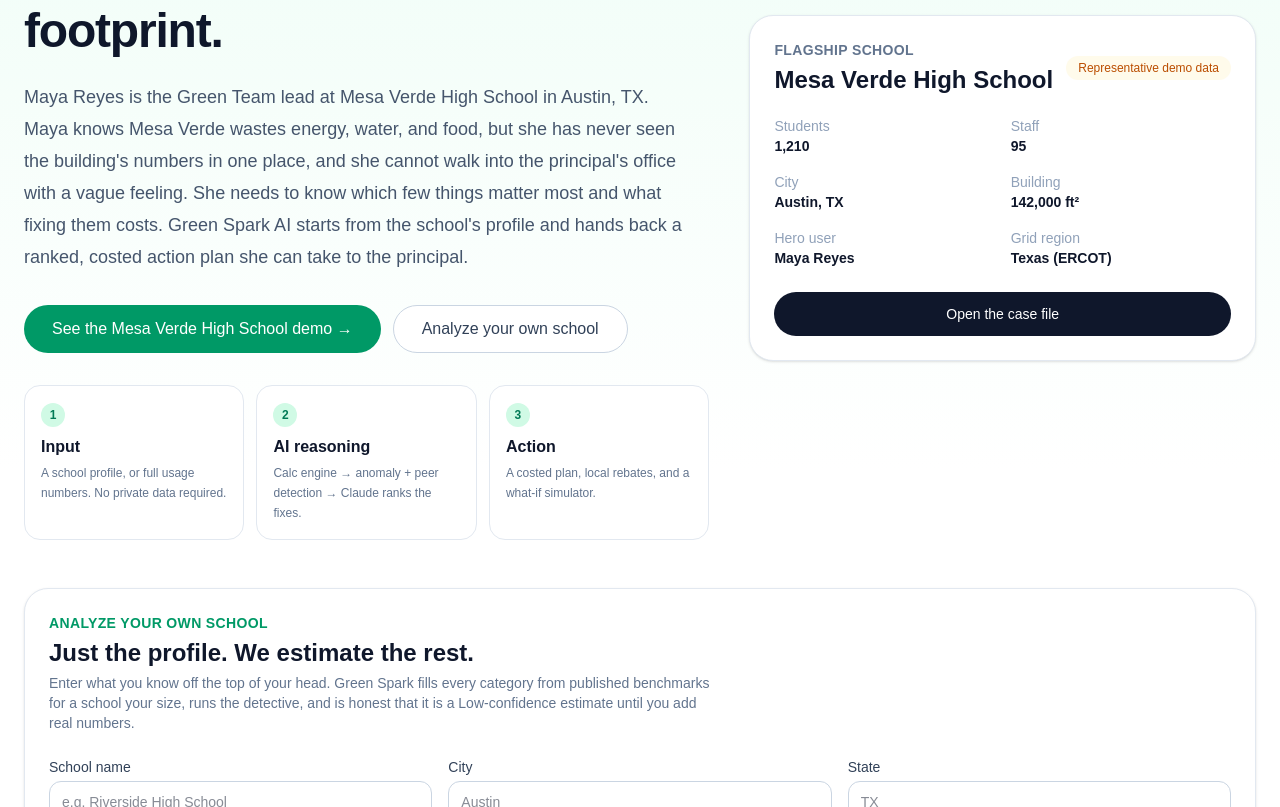
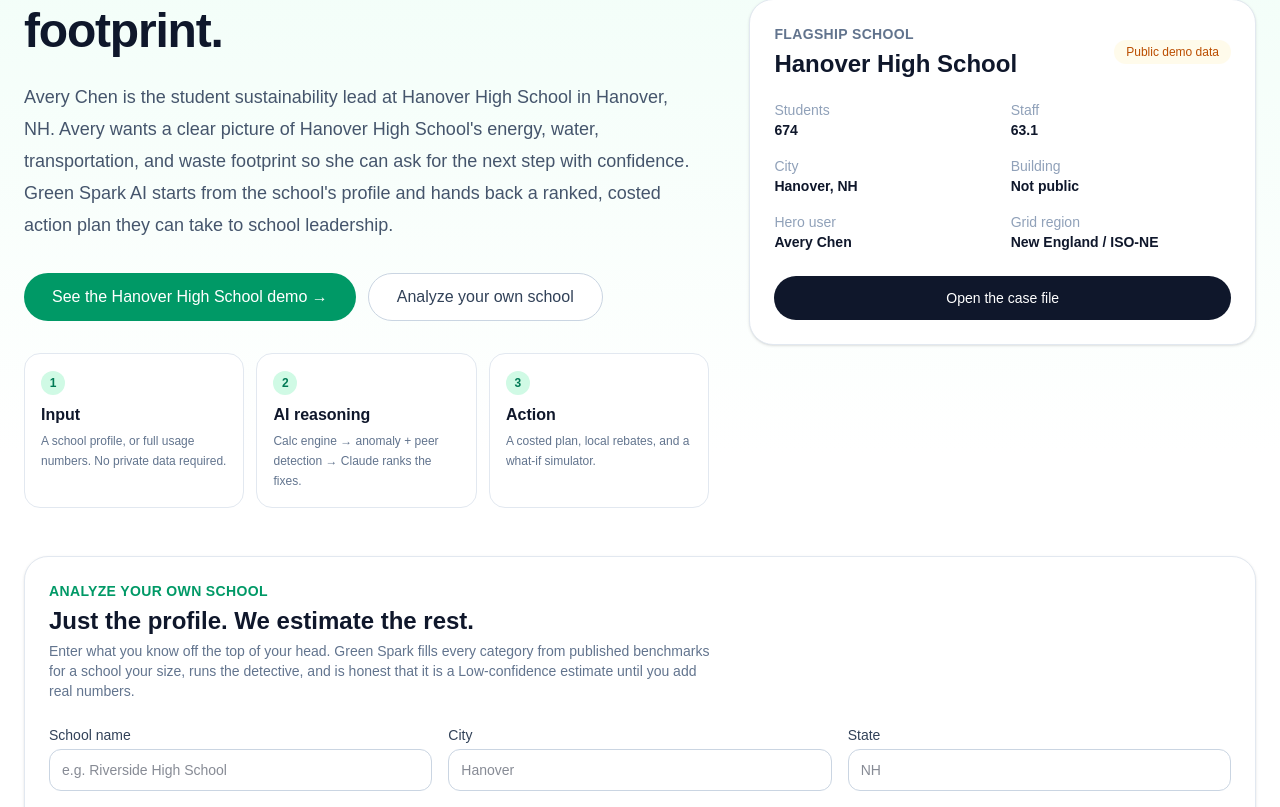
Before and after one commit to ximena-pg-projects/green-spark-ai, a Next.js app: page / in a window 1280 px wide. Shown: the part 293-1100 px from the top of the page. Built offline with nearby package versions, Linux system fonts and the light colour scheme.

Commit message:
Update frontend for local school

```diff
--- a/app/page.tsx
+++ b/app/page.tsx
@@ -18,7 +18,7 @@
 
 const GRID_REGIONS: { code: string; label: string }[] = [
   { code: "", label: "US average" },
-  { code: "ERCT", label: "Texas (ERCOT)" },
+  { code: "ISNE", label: "New England / ISO-NE" },
   { code: "CAMX", label: "California" },
   { code: "NYCW", label: "New York City" },
   { code: "RFCE", label: "Mid-Atlantic" },
@@ -34,7 +34,7 @@
     state: "",
     country: "USA",
     schoolType: "Secondary",
-    squareFootage: 100000,
+    squareFootage: null,
     students: 800,
     staff: 60,
     gridRegion: "",
@@ -43,10 +43,7 @@
   const set = <K extends keyof SchoolProfile>(key: K, value: SchoolProfile[K]) =>
     setProfile((p) => ({ ...p, [key]: value }));
 
-  const canSubmit =
-    profile.name.trim().length > 0 &&
-    profile.students > 0 &&
-    profile.squareFootage > 0;
+  const canSubmit = profile.name.trim().length > 0 && profile.students > 0;
 
   function runDemo() {
     sessionStorage.removeItem("greenspark.school");
@@ -56,12 +53,21 @@
   function autofillAndAnalyze() {
     const cleaned: SchoolProfile = {
       ...profile,
+      squareFootage: profile.squareFootage ?? null,
       gridRegion: profile.gridRegion || undefined,
     };
     const estimated = estimateFromProfile(cleaned);
     sessionStorage.setItem("greenspark.school", JSON.stringify(estimated));
     router.push("/analyze");
   }
+
+  const buildingSizeLabel =
+    school.profile.squareFootage != null && school.profile.squareFootage > 0
+      ? `${school.profile.squareFootage.toLocaleString()} ft²`
+      : "Not public";
+  const gridRegionLabel = school.profile.gridRegion === "ISNE"
+    ? "New England / ISO-NE"
+    : school.profile.gridRegion || "Not public";
 
   return (
     <div className="min-h-screen bg-gradient-to-b from-emerald-50 via-white to-white text-slate-900">
@@ -90,7 +96,7 @@
               {school.profile.name} in {school.profile.city},{" "}
               {school.profile.state}. {FLAGSHIP.problem} Green Spark AI starts
               from the school&apos;s profile and hands back a ranked, costed
-              action plan she can take to the principal.
+              action plan they can take to school leadership.
             </p>
             <div className="mt-8 flex flex-wrap gap-3">
               <button
@@ -129,9 +135,9 @@
               <Field label="Students" value={school.profile.students.toLocaleString()} />
               <Field label="Staff" value={school.profile.staff.toLocaleString()} />
               <Field label="City" value={`${school.profile.city}, ${school.profile.state}`} />
-              <Field label="Building" value={`${school.profile.squareFootage.toLocaleString()} ft²`} />
-              <Field label="Hero user" value={`${FLAGSHIP.hero.name}`} />
-              <Field label="Grid region" value="Texas (ERCOT)" />
+              <Field label="Building" value={buildingSizeLabel} />
+              <Field label="Hero user" value={FLAGSHIP.hero.name} />
+              <Field label="Grid region" value={gridRegionLabel} />
             </div>
             <button
               onClick={runDemo}
@@ -164,8 +170,8 @@
 
           <div className="mt-6 grid gap-4 md:grid-cols-2 xl:grid-cols-3">
             <Input label="School name" value={profile.name} onChange={(v) => set("name", v)} placeholder="e.g. Riverside High School" />
-            <Input label="City" value={profile.city} onChange={(v) => set("city", v)} placeholder="Austin" />
-            <Input label="State" value={profile.state} onChange={(v) => set("state", v)} placeholder="TX" />
+            <Input label="City" value={profile.city} onChange={(v) => set("city", v)} placeholder="Hanover" />
+            <Input label="State" value={profile.state} onChange={(v) => set("state", v)} placeholder="NH" />
             <Select
               label="School type"
               value={profile.schoolType}
@@ -174,7 +180,11 @@
             />
             <NumberInput label="Students" value={profile.students} onChange={(v) => set("students", v)} />
             <NumberInput label="Staff" value={profile.staff} onChange={(v) => set("staff", v)} />
-            <NumberInput label="Building size (ft²)" value={profile.squareFootage} onChange={(v) => set("squareFootage", v)} />
+            <NumberInput
+              label="Building size (ft²)"
+              value={profile.squareFootage ?? 0}
+              onChange={(v) => set("squareFootage", v > 0 ? v : null)}
+            />
             <Select
               label="Electric grid region"
               value={profile.gridRegion ?? ""}
@@ -194,7 +204,7 @@
             <span className="text-xs text-slate-400">
               {canSubmit
                 ? "Lands at Low confidence by design — add real numbers on the dashboard to sharpen it."
-                : "Enter at least a school name, student count, and building size."}
+                : "Enter at least a school name and student count."}
             </span>
           </div>
         </section>
--- a/data/rebates.json
+++ b/data/rebates.json
@@ -1,62 +1,42 @@
 [
   {
-    "id": "ae-led",
-    "program": "Austin Energy Commercial Lighting Rebate",
-    "region": "Austin, TX",
+    "id": "nh-saves",
+    "program": "NHSaves energy-efficiency incentives",
+    "region": "New Hampshire",
     "kind": "rebate",
-    "appliesToInterventions": ["led", "monitors-off"],
-    "summary": "Rebates toward LED retrofit and efficient lighting/plug-load upgrades for commercial customers, lowering the upfront cost.",
-    "eligibility": "Austin Energy commercial account; pre-approval before installation.",
-    "source": "Austin Energy — Commercial Energy Efficiency Rebates"
+    "appliesToInterventions": ["led", "monitors-off", "lowflow", "irrigation"],
+    "summary": "Utility and state-backed incentives that can reduce the upfront cost of lighting, controls, and water-saving upgrades.",
+    "eligibility": "New Hampshire schools and commercial accounts; verify current program rules before purchasing.",
+    "source": "NHSaves — energy-efficiency incentives"
   },
   {
-    "id": "fed-itc-solar",
-    "program": "Federal Solar Investment Tax Credit (ITC)",
+    "id": "doe-renew-schools",
+    "program": "DOE Renew America's Schools",
     "region": "Federal",
-    "kind": "tax credit",
-    "appliesToInterventions": ["solar"],
-    "summary": "Covers about 30% of a solar installation's cost as a tax credit (or direct pay for tax-exempt entities under the Inflation Reduction Act), meaningfully shortening payback.",
-    "eligibility": "Schools can use elective/direct pay since they are tax-exempt.",
-    "source": "IRS — Inflation Reduction Act §48 / §6417 elective pay"
+    "kind": "grant",
+    "appliesToInterventions": ["solar", "hvac", "efficiency"],
+    "summary": "Federal support for school energy upgrades that improve efficiency, resilience, and long-term operating costs.",
+    "eligibility": "Public schools and districts participating in eligible federal programs.",
+    "source": "U.S. Department of Energy — Renew America's Schools"
   },
   {
-    "id": "aw-water",
-    "program": "Austin Water Commercial Rebate + EPA WaterSense",
-    "region": "Austin, TX",
-    "kind": "rebate",
-    "appliesToInterventions": ["lowflow", "irrigation"],
-    "summary": "Rebates for low-flow fixtures and smart irrigation controllers; WaterSense-labeled equipment qualifies.",
-    "eligibility": "Austin Water commercial customer; site survey may be required.",
-    "source": "Austin Water — Commercial rebates; EPA WaterSense"
+    "id": "epa-csb",
+    "program": "EPA Clean School Bus Program",
+    "region": "Federal",
+    "kind": "grant",
+    "appliesToInterventions": ["no-idle", "routes"],
+    "summary": "Federal support for cleaner school transportation and idle-reduction practices that cut fuel use and emissions.",
+    "eligibility": "Eligible school districts and transportation fleets.",
+    "source": "EPA Clean School Bus Program"
   },
   {
-    "id": "arr-divert",
-    "program": "Austin Resource Recovery — Zero Waste support",
-    "region": "Austin, TX",
-    "kind": "program",
-    "appliesToInterventions": ["recycle", "compost"],
-    "summary": "Free Zero Waste consultations, signage, and organics-diversion support that lower the cost of starting recycling and composting.",
-    "eligibility": "Businesses and institutions in Austin; some grants competitive.",
-    "source": "Austin Resource Recovery — Business & institution programs"
-  },
-  {
-    "id": "epa-csb-idle",
-    "program": "EPA Clean School Bus + Texas idle-reduction funds",
-    "region": "Federal / Texas",
-    "kind": "grant",
-    "appliesToInterventions": ["no-idle", "routes"],
-    "summary": "Grants and rebates for cleaner buses and idle-reduction practices; pairs with no-cost anti-idling policy for immediate savings.",
-    "eligibility": "Public school districts; competitive program windows.",
-    "source": "EPA Clean School Bus Program; TCEQ Texas VW Environmental Mitigation"
-  },
-  {
-    "id": "food-rescue",
-    "program": "USDA food-waste support + Central Texas food rescue",
-    "region": "Central TX",
+    "id": "food-audit",
+    "program": "EPA food-waste reduction resources",
+    "region": "National",
     "kind": "program",
     "appliesToInterventions": ["waste-tracking"],
-    "summary": "Tools and local partners for measuring plate waste and donating safe surplus, reducing both disposal cost and hunger.",
-    "eligibility": "K-12 schools; Good Samaritan Act protects food donors.",
-    "source": "USDA / EPA food-waste reduction; local food-rescue nonprofits"
+    "summary": "National guidance and tools for measuring plate waste, improving cafeteria operations, and reducing disposal costs.",
+    "eligibility": "Schools and districts seeking to improve food-waste tracking.",
+    "source": "EPA food-waste reduction resources"
   }
 ]
--- a/data/school.json
+++ b/data/school.json
@@ -1,42 +1,37 @@
 {
   "profile": {
-    "name": "Mesa Verde High School",
-    "city": "Austin",
-    "state": "TX",
+    "name": "Hanover High School",
+    "city": "Hanover",
+    "state": "NH",
     "country": "USA",
     "schoolType": "Secondary",
-    "squareFootage": 142000,
-    "students": 1210,
-    "staff": 95,
-    "gridRegion": "ERCT"
+    "squareFootage": null,
+    "students": 674,
+    "staff": 63.1,
+    "gridRegion": "ISNE"
   },
   "energy": {
-    "monthlyElectricBill": 13100,
+    "annualElectricityKwh": 830397,
     "primaryHeatingSource": "natural_gas",
-    "annualElectricityKwh": 1750000,
-    "annualHeatingFuel": 38000,
+    "annualHeatingFuel": 0,
     "heatingFuelUnit": "therms",
     "hasSolar": false,
     "ledPercent": 45
   },
   "water": {
-    "monthlyWaterBill": 2800,
-    "hasIrrigatedField": true,
-    "annualGallons": 4200000,
+    "annualGallons": 104000,
+    "hasIrrigatedField": false,
     "lowFlowPercent": 30,
     "rainwaterHarvesting": false
   },
   "waste": {
-    "collectionsPerWeek": 5,
-    "dumpsterSizeYards": 8,
-    "recycling": "partial",
-    "annualLandfillTons": 95,
+    "annualLandfillTons": 31,
     "annualRecycledTons": 18,
     "annualCompostTons": 0,
-    "reamsPaperPerYear": 4000
+    "recycling": "partial"
   },
   "transportation": {
-    "busCount": 14,
+    "annualDieselGallons": 3151,
     "busFuelType": "diesel",
     "pctWalkBike": 8,
     "pctBus": 55,
@@ -47,7 +42,6 @@
   "food": {
     "providesLunch": true,
     "hasMeatFreeOptions": false,
-    "plateWasteLbsPerDay": 210,
     "pctLocalSourcing": 12,
     "singleUsePlastics": "high"
   }
--- a/lib/calc.ts
+++ b/lib/calc.ts
@@ -94,11 +94,14 @@
     ),
     annualCo2eKg: round(co2e),
     annualCostUsd: round(cost),
-    intensityMetric: {
-      label: "Energy intensity",
-      value: round1(kwh / profile.squareFootage),
-      unit: "kWh/ft²·yr",
-    },
+    intensityMetric:
+      profile.squareFootage != null && profile.squareFootage > 0
+        ? {
+            label: "Energy intensity",
+            value: round1(kwh / profile.squareFootage),
+            unit: "kWh/ft²·yr",
+          }
+        : undefined,
     sources: dedupe(sources),
   };
 }
@@ -182,7 +185,12 @@
   let cost = 0; // school operating cost = bus fuel only (commute isn't a school cost)
   const sources: string[] = [];
 
-  if (t.busCount != null && t.busCount > 0) {
+  if (t.annualDieselGallons != null && t.annualDieselGallons > 0) {
+    const gal = t.annualDieselGallons;
+    co2e += gal * F.DIESEL_CO2E_KG_PER_GAL;
+    cost += gal * F.DIESEL_USD_PER_GAL;
+    sources.push(F.SOURCES.bus, F.SOURCES.diesel);
+  } else if (t.busCount != null && t.busCount > 0) {
     const miles = t.busCount * F.BUS_ANNUAL_MILES;
     const idle = t.busesIdle ? 1 + F.BUS_IDLE_PENALTY : 1;
     const fuel = t.busFuelType ?? "diesel";
--- a/lib/detectivePrompt.ts
+++ b/lib/detectivePrompt.ts
@@ -21,7 +21,7 @@
   - \`impact_reduction\`: use the intervention's \`co2Note\`, tying in the category's CO2 figure where it helps.
 - Rank the **top 3** impact categories. Prioritize the ones with the largest CO2 and cost AND the largest positive deviation above the peer benchmark (the anomalies). \`impact_score\` is 0–100.
 - \`quick_win\` for each impact: prefer an intervention flagged \`quickWin\` for that category — a zero-budget action they can do this week.
-- You are also given \`local_rebates\`: real local/federal incentive programs keyed to intervention ids. When a fix you recommend has a matching rebate, mention the program by name in that recommendation's \`impact_reduction\` (e.g. "Austin Energy rebates part of the LED cost, shortening payback"). Do not invent rebate dollar amounts; reference the program qualitatively.
+- You are also given \`local_rebates\`: real local/federal incentive programs keyed to intervention ids. When a fix you recommend has a matching rebate, mention the program by name in that recommendation's \`impact_reduction\` (e.g. "NHSaves or DOE Renew America's Schools incentives can shorten payback"). Do not invent rebate dollar amounts; reference the program qualitatively.
 
 ## Confidence gate (responsible AI)
 - Set \`confidence_level\` to the packet's \`confidence_level\` value exactly.
--- a/lib/estimate.ts
+++ b/lib/estimate.ts
@@ -23,7 +23,8 @@
 
 /** Profile in, fully-estimated SchoolData out. All categories flagged estimated. */
 export function estimateFromProfile(profile: SchoolProfile): SchoolData {
-  const { squareFootage: sqft, students } = profile;
+  const { students } = profile;
+  const sqft = profile.squareFootage ?? Math.max(75_000, students * 120);
 
   // Energy: electricity from CBECS-style kWh/ft²; heating from a typical
   // per-ft² gas burn for a school in a mixed climate.
--- a/lib/factors.ts
+++ b/lib/factors.ts
@@ -11,7 +11,7 @@
 /** Grid CO2e intensity (kg CO2e per kWh) by EPA eGRID2022 subregion. */
 export const GRID_CO2E_KG_PER_KWH: Record<string, number> = {
   US_AVG: 0.4,
-  ERCT: 0.41, // ERCOT / Texas
+  ERCT: 0.41, // ERCOT / South-central grid
   NYUP: 0.13, // Upstate NY
   NYCW: 0.29, // NYC + Westchester
   RFCE: 0.3, // Mid-Atlantic (PJM East)
--- a/lib/flagship.ts
+++ b/lib/flagship.ts
@@ -13,24 +13,23 @@
 export const FLAGSHIP = {
   /** The hero user: who is actually sitting in front of this tool. */
   hero: {
-    name: "Maya Reyes",
-    role: "Green Team lead",
+    name: "Avery Chen",
+    role: "student sustainability lead",
     grade: 11,
     /** The decision she is trying to win. */
-    goal: "make the case to Principal Alvarez for three changes the school can afford this year",
+    goal: "make the case to school leadership for three changes the school can afford this year",
   },
 
   /** One-line statement of the local problem, in the hero's voice. */
   problem:
-    "Maya knows Mesa Verde wastes energy, water, and food, but she has never seen the building's numbers in one place, and she cannot walk into the principal's office with a vague feeling. She needs to know which few things matter most and what fixing them costs.",
+    "Avery wants a clear picture of Hanover High School's energy, water, transportation, and waste footprint so she can ask for the next step with confidence.",
 
   /**
-   * Honest data label, surfaced in the UI so synthetic figures are never shown
-   * as measured truth. This is also the Devpost "Data Disclosure" answer.
+   * Honest data label, surfaced in the UI so the public-data status is clear.
    */
   dataNote:
-    "Representative profile of a mid-size Austin high school. The profile (size, enrollment, location, grid region) is realistic; consumption figures are synthetic estimates drawn from published EPA, EIA, and DOE benchmark ranges and are clearly labeled as estimates. No private school data is required.",
+    "Public demo data for Hanover High School. Building square footage and cafeteria food waste are not public, so those items are marked unknown or audit-needed. Transportation uses public diesel-fuel data, and the school is noted as having a composting program.",
 
   /** Short label for badges. */
-  dataBadge: "Representative demo data",
+  dataBadge: "Public demo data",
 } as const;
--- a/lib/schema.ts
+++ b/lib/schema.ts
@@ -25,10 +25,10 @@
   state: string;
   country: string;
   schoolType: "Primary" | "Middle" | "Secondary" | "K-12";
-  squareFootage: number;
+  squareFootage: number | null;
   students: number;
   staff: number;
-  /** EPA eGRID subregion code, e.g. "ERCT" (ERCOT/Austin). Drives grid CO2. */
+  /** EPA eGRID code or regional shorthand used for CO2 assumptions. */
   gridRegion?: string;
 }
 
@@ -66,6 +66,7 @@
 
 export interface TransportationInputs {
   busCount?: number;
+  annualDieselGallons?: number;
   busFuelType?: "diesel" | "electric" | "cng";
   pctWalkBike?: number;
   pctBus?: number;
--- a/lib/usage.ts
+++ b/lib/usage.ts
@@ -48,9 +48,10 @@
       "On the waste hauler's invoice, or estimate from dumpster size × pickups per week. Ask facilities.",
   },
   transportation: {
-    label: "Number of school buses",
-    unit: "buses",
-    source: "Ask the front office or the transportation coordinator.",
+    label: "School bus diesel used in a year",
+    unit: "gallons diesel/year",
+    source:
+      "From fuel records or district transportation reports. This is the public-data replacement for a bus-count estimate.",
   },
   food: {
     label: "Cafeteria food thrown out per day",
@@ -73,7 +74,7 @@
     case "waste":
       return school.waste?.annualLandfillTons;
     case "transportation":
-      return school.transportation?.busCount;
+      return school.transportation?.annualDieselGallons ?? school.transportation?.busCount;
     case "food":
       return school.food?.plateWasteLbsPerDay;
   }
@@ -93,7 +94,14 @@
     case "waste":
       return { ...school, waste: { ...school.waste, annualLandfillTons: value } };
     case "transportation":
-      return { ...school, transportation: { ...school.transportation, busCount: value } };
+      return {
+        ...school,
+        transportation: {
+          ...school.transportation,
+          annualDieselGallons: value,
+          busCount: undefined,
+        },
+      };
     case "food":
       return { ...school, food: { ...school.food, plateWasteLbsPerDay: value } };
   }
```
Also changed, not shown: app/analyze/page.tsx (+15 -2 lines), lib/rebates.ts (+5 -4 lines).
